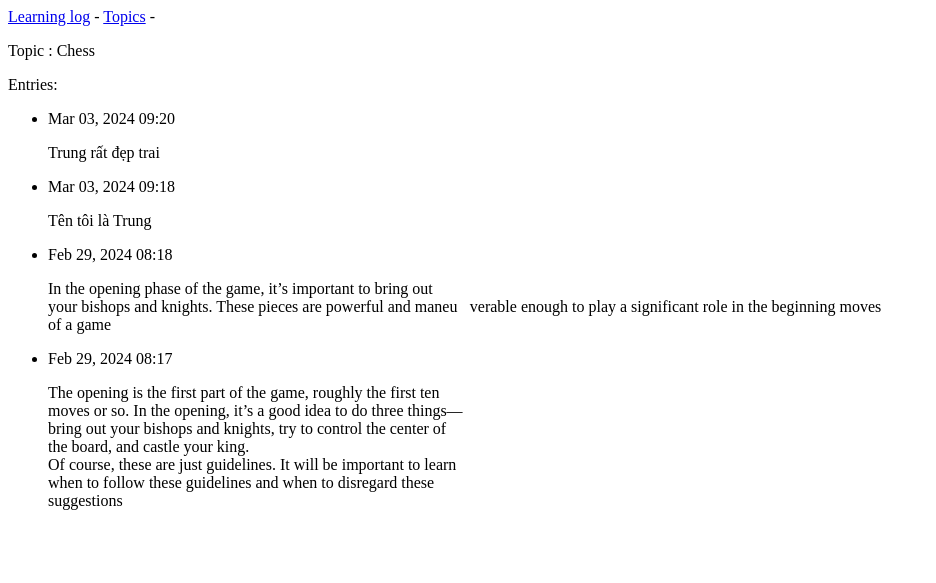
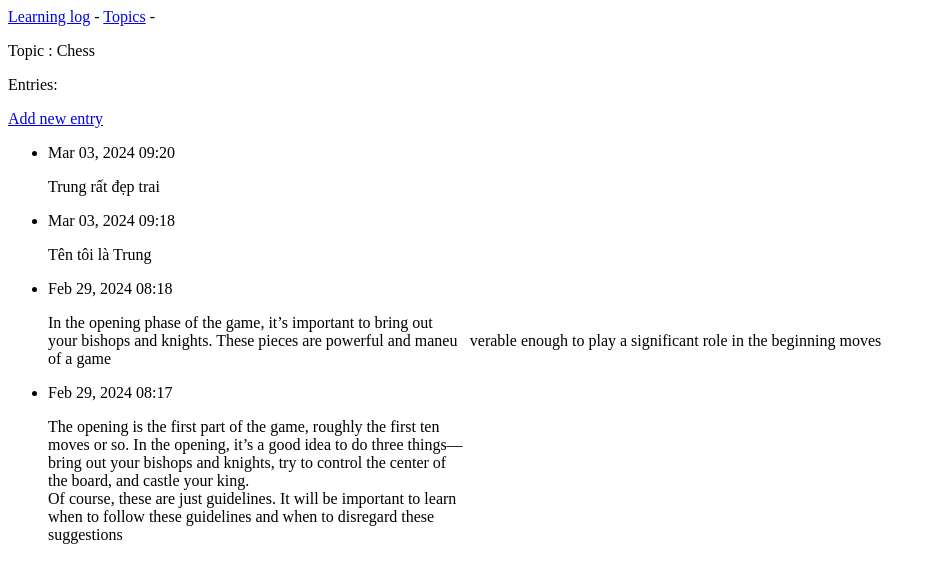
Before and after one commit to trungviet17/Learning_Log, a Django app: page /topics/1/ in a window 1280 px wide. Shown: the top 583 px of the page, without its empty margins (0-936 px from the left). Run offline with Django 3.2, Linux system fonts and the light colour scheme; data comes from the database, SQL or seed files in the repository; both versions use the stored data as it was after the commit.

Commit message:
update function add new entry to  database

```diff
--- a/learning_logs/templates/learning_logs/topic.html
+++ b/learning_logs/templates/learning_logs/topic.html
@@ -6,6 +6,9 @@
     <p>Topic : {{topic}} </p>
 
     <p>Entries: </p>
+    <p>
+        <a href="{% url 'learning_logs:new_entry' topic.id %}">Add new entry</a>
+    </p>
     <ul>
         <!-- loop through all entries -->
         {% for entry in entries %}
--- a/learning_logs/urls.py
+++ b/learning_logs/urls.py
@@ -21,5 +21,7 @@ urlpatterns = [
 
     # detail page for a single topic
     path('topics/<int:topic_id>/', views.topic, name = 'topic'),
-    path('new_topic/', views.new_topic, name = 'new_topic')
+    path('new_topic/', views.new_topic, name = 'new_topic'),
+    # id is a number matching the  topic id
+    path('new_entry/<int:topic_id>/', views.new_entry, name = 'new_entry'),
 ]
--- a/learning_logs/views.py
+++ b/learning_logs/views.py
@@ -8,7 +8,7 @@ from django.shortcuts import render, redirect
 # import topic trong model
 from .models import Topic
 
-from .forms import TopicForm
+from .forms import TopicForm, EntryForm
 # Create your views here.
 
 def index(request):
@@ -67,3 +67,26 @@ def new_topic(request)  :
     # display a blank or invalid form
     context = {'form' : form }
     return render(request, 'learning_logs/new_topic.html', context)
+
+def new_entry(request, topic_id):
+    """Add new entry for a particular topic"""
+
+    topic = Topic.objects.get(id = topic_id)
+
+    if request.method != 'POST':
+        form = EntryForm()
+
+    else :
+        form = EntryForm(data=request.POST)
+        if form.is_valid():
+            # create new entry but not save it into database
+            new_entry = form.save(commit=False)
+            # assign the created object to the topic
+            new_entry.topic = topic
+            # now we can save it into the database
+            new_entry.save()
+
+            return  redirect('learning_logs:topic',  topic_id = topic_id)
+
+    context = {"topic": topic ,'form' : form}
+    return render(request, 'learning_logs/new_entry.html', context=context)
```
Also changed, not shown: learning_logs/forms.py (+13 -1 lines), learning_logs/templates/learning_logs/new_entry.html (added, +18 -0 lines), db.sqlite3.
